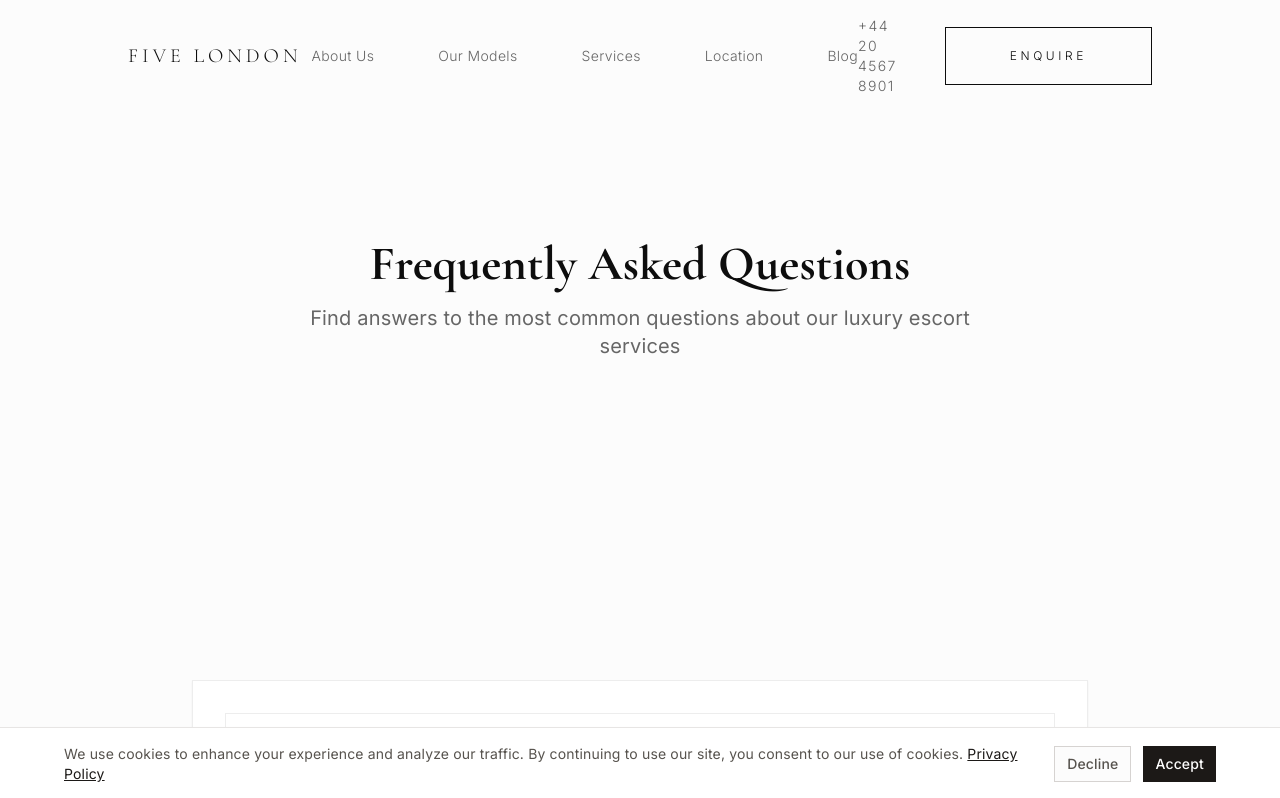
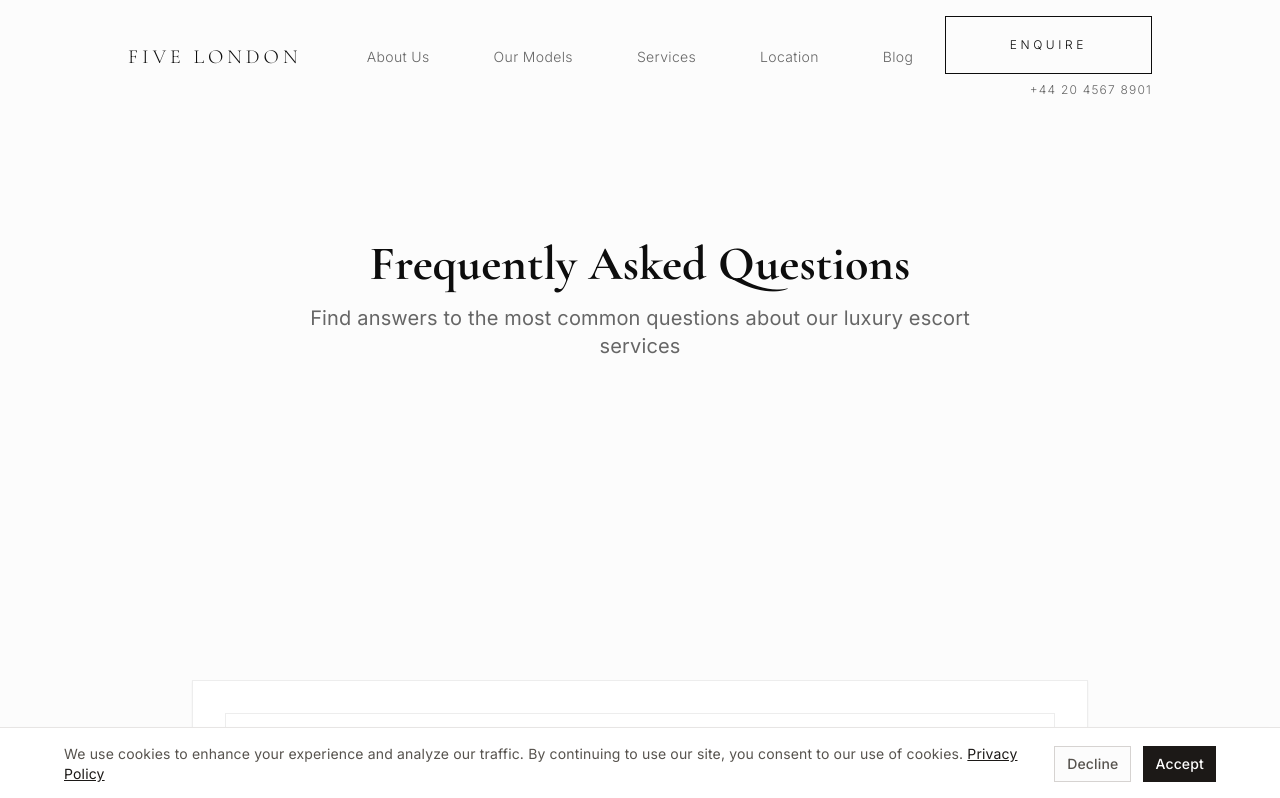
Before and after one commit to karolyncambuigomes-afk/site-doctor-magic, a React (Vite) app: page /faq in a window 1280 px wide. Shown: the top 798 px of the page. Built offline with nearby package versions, Linux system fonts and the light colour scheme.

Commit message:
Add phone number to nav

```diff
--- a/src/components/Navigation.tsx
+++ b/src/components/Navigation.tsx
@@ -68,18 +68,18 @@ export const Navigation = () => {
           </div>
 
           {/* Contact */}
-          <div className="hidden lg:flex items-center space-x-12 flex-1 justify-end pr-8 lg:pr-16">
-            <a
-              href="tel:+442045678901"
-              className="caption hover:text-foreground transition-luxury"
-            >
-              +44 20 4567 8901
-            </a>
+          <div className="hidden lg:flex flex-col items-end space-y-2 flex-1 justify-center pr-8 lg:pr-16">
             <Link to="/contact">
               <button className="five-london-button-outline">
                 Enquire
               </button>
             </Link>
+            <a
+              href="tel:+442045678901"
+              className="caption hover:text-foreground transition-luxury text-xs"
+            >
+              +44 20 4567 8901
+            </a>
           </div>
 
           {/* Mobile Menu Button */}
```
